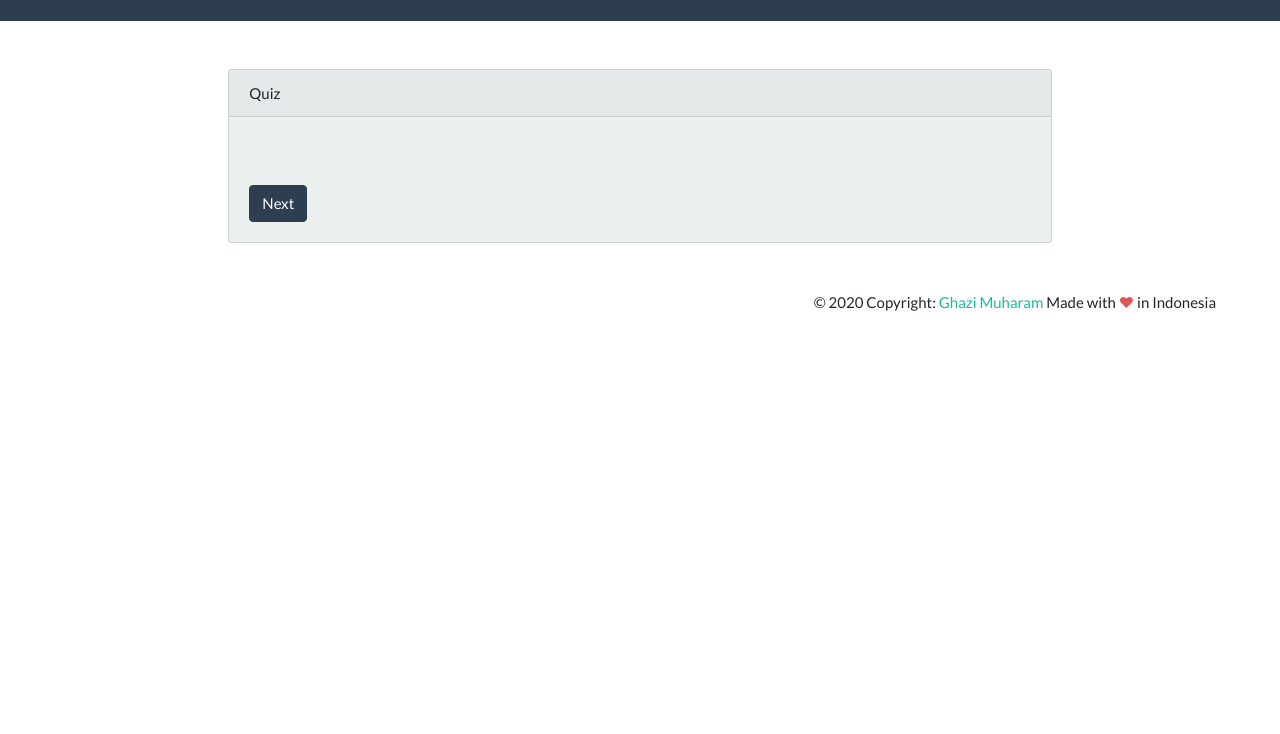
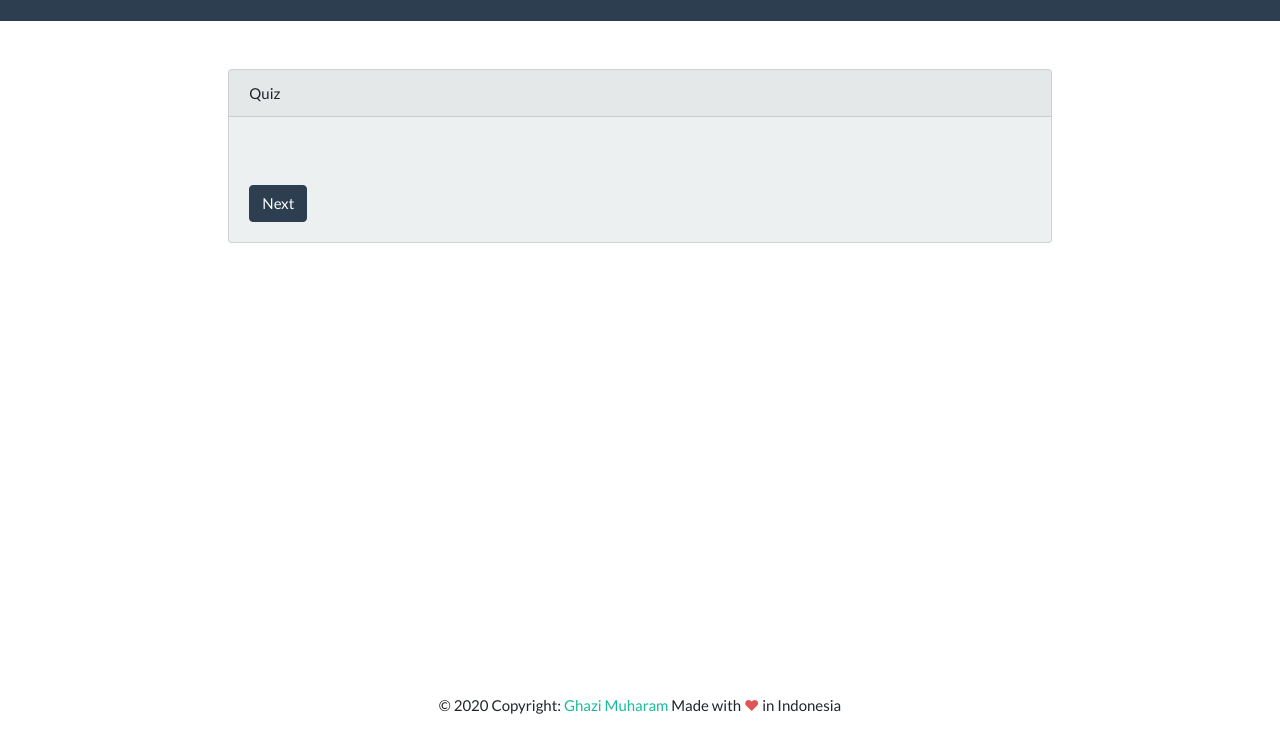
Before and after one commit to ghazimuharam/ghazimuharam.github.io, a plain HTML site: page JsQuiz/index.html in a window 1280 px wide. Shown: the part 66-800 px from the top of the page. Drawn offline with nearby package versions, Linux system fonts and the light colour scheme; no server answers.

Commit message:
added footer stay at the bottom

```diff
--- a/JsQuiz/index.html
+++ b/JsQuiz/index.html
@@ -8,8 +8,29 @@
     <script src="https://code.jquery.com/jquery-3.3.1.slim.min.js" integrity="sha384-q8i/X+965DzO0rT7abK41JStQIAqVgRVzpbzo5smXKp4YfRvH+8abtTE1Pi6jizo" crossorigin="anonymous"></script>
     <script src="https://cdnjs.cloudflare.com/ajax/libs/popper.js/1.14.7/umd/popper.min.js" integrity="sha384-UO2eT0CpHqdSJQ6hJty5KVphtPhzWj9WO1clHTMGa3JDZwrnQq4sF86dIHNDz0W1" crossorigin="anonymous"></script>
     <script src="https://stackpath.bootstrapcdn.com/bootstrap/4.3.1/js/bootstrap.min.js" integrity="sha384-JjSmVgyd0p3pXB1rRibZUAYoIIy6OrQ6VrjIEaFf/nJGzIxFDsf4x0xIM+B07jRM" crossorigin="anonymous"></script>
+
+    <style>
+        #page-container {
+            position: relative;
+            min-height: 100vh;
+        }
+
+        #content-wrap {
+            padding-bottom: 2.5rem;    /* Footer height */
+        }
+
+        #footer {
+            position: absolute;
+            bottom: 0;
+            width: 100%;
+            height: 2.5rem;            /* Footer height */
+        }
+    </style>
 </head>
 <body>
+
+    <div id="page-container">
+        <div id="content-wrap">
             <div class="mb-5">
                 <nav class="navbar navbar-expand-lg navbar-dark bg-primary py-4">
                     <a class="navbar-brand" href="#">Quiz App</a>
@@ -62,20 +83,36 @@
                     </div>
                 </div>
             </div>
+        </div>
 
-    <div class="navbar absolute-bottom mx-5">
-        <ul class="navbar-nav ml-auto">
-            <li class="nav-item">
-                <div class="py-3 text-center">© 2020 Copyright:
+        <footer id="footer">
+            <div class="text-center">© 2020 Copyright:
                 <a href="https://ghzmhrm.dev/"> Ghazi Muharam</a>
                 <style>.heart{color:#e25555;}</style>
                 Made with <span class="heart">❤</span> in Indonesia
             </div>
-            </li>
-        </ul>
+        </footer>
     </div>
 
+
+
+
     <script>
+        $(document).ready(function() {
+        setInterval(function() {
+            var docHeight = $(window).height();
+            var footerHeight = $('#footer').outerHeight();
+            var footerTop = $('#footer').position().top + footerHeight;
+            var marginTop = (docHeight - footerTop + 10);
+
+            if (footerTop < docHeight)
+                $('#footer').css('margin-top', marginTop + 'px'); // padding of 30 on footer
+            else
+                $('#footer').css('margin-top', '0px');
+            // console.log("docheight: " + docHeight + "\n" + "footerheight: " + footerHeight + "\n" + "footertop: " + footerTop + "\n" + "new docheight: " + $(window).height() + "\n" + "margintop: " + marginTop);
+            }, 250);
+        });
+
         var datas = [];
         var iteration = 0;
         var forId = 0;
```
Lines whose indentation alone changed are shown as unchanged.
